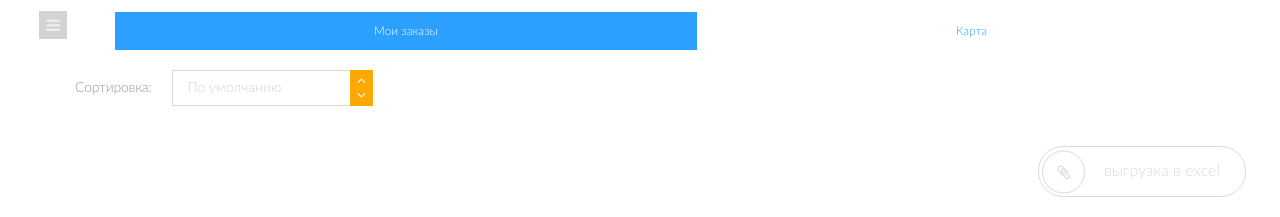
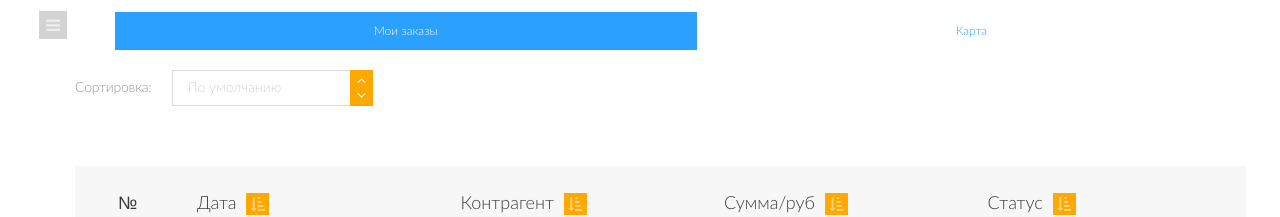
Before and after one commit to Specialistik/e-market, a Django app: page /current_orders in a window 1280 px wide. Shown: the part 116-333 px from the top of the page. Run offline with Django 3.2, Linux system fonts and the light colour scheme; a user stored in the database is signed in; tables that the repository leaves empty hold one stand-in row (values such as "Sample post"); lists and menus that the app fills with data are empty; some libraries are stand-ins or nearby versions.

Commit message:
интеграция выгрузки и вёрстки

```diff
--- a/orders/views.py
+++ b/orders/views.py
@@ -13,7 +13,7 @@ from customer.models import Order, OrderUnit
 def current_orders(request):
     if request.user.profile:
         cur_orders = None
-        link_to_excel = None
+        document = None
         if request.user.profile.role == 'customer':
             cur_orders = Order.objects.filter(customer_id=request.user.id, order_status__in=(1, 2, 4, 6, 8))
 
@@ -36,8 +36,8 @@ def current_orders(request):
                 os.path.join(settings.MEDIA_ROOT, 'generated_docs', 'my_orders_{}.xlsx'.format(request.user.id)))
 
         final_data = {'current_orders': cur_orders}
-        if link_to_excel is not None:
-            final_data['link_to_excel'] = os.path.join('media', 'generated_docs', 'orders_export.xlsx')
+        if document is not None:
+            final_data['link_to_excel'] = os.path.join('media', 'generated_docs', 'my_orders_{}.xlsx'.format(request.user.id))
         return render(request, 'current_orders.html', final_data)
     return render(request, '500.html', {'error_message': u'Недостаточно прав для совершения операции'})
 
--- a/templates/current_orders.html
+++ b/templates/current_orders.html
@@ -45,12 +45,12 @@
                 <!-- - - - - - - - - - - - - - Name Block - - - - - - - - - - - - - - - - -->
 
                 <div class="wrapp_btn right">
-
-                    <a href="javascript:;" class="btn icon_left line_grey" download>
-                        <i class="fa fa-paperclip"></i>
-                        выгрузка в excel
-                    </a>
-
+                    {% if user.profile.role == 'producer' %}
+                        <a href="{{ link_to_excel }}" class="btn icon_left line_grey" download>
+                            <i class="fa fa-paperclip"></i>
+                            выгрузка в excel
+                        </a>
+                    {% endif %}
                 </div>
 
                 <table class="table_order">
```
